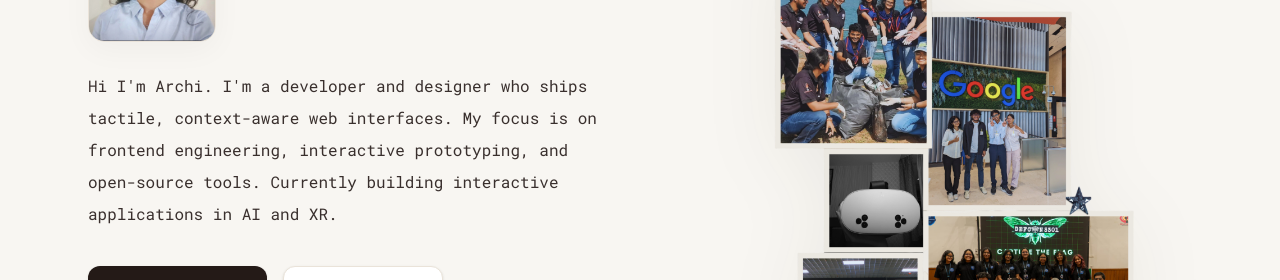
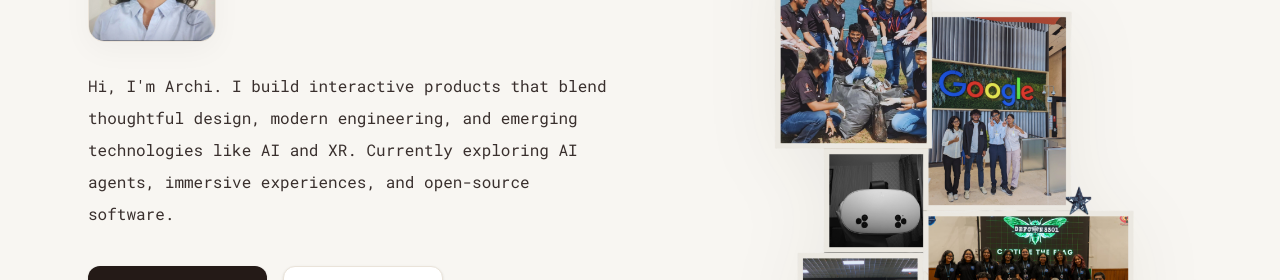
Before and after one commit to archiik04/portfolio., a React (Vite) app: page / in a window 1280 px wide. Shown: the part 261-541 px from the top of the page. Built offline with nearby package versions, Linux system fonts and the light colour scheme; no server answers.

Commit message:
chore: update introduction text in Hero component

```diff
--- a/src/components/Hero.tsx
+++ b/src/components/Hero.tsx
@@ -36,9 +36,7 @@ export const Hero: React.FC = () => {
             {/* Monospace biography text paragraphs */}
             <div className="space-y-6 font-mono-tag text-[15px] sm:text-[16px] text-text-primary/90 leading-[2] tracking-normal select-text">
               <p>
-                Hi I'm Archi. I'm a developer and designer who ships tactile, context-aware web interfaces.
-                My focus is on frontend engineering, interactive prototyping, and open-source tools.
-                Currently building interactive applications in AI and XR.
+                Hi, I'm Archi. I build interactive products that blend thoughtful design, modern engineering, and emerging technologies like AI and XR. Currently exploring AI agents, immersive experiences, and open-source software.
               </p>
             </div>
 
```
